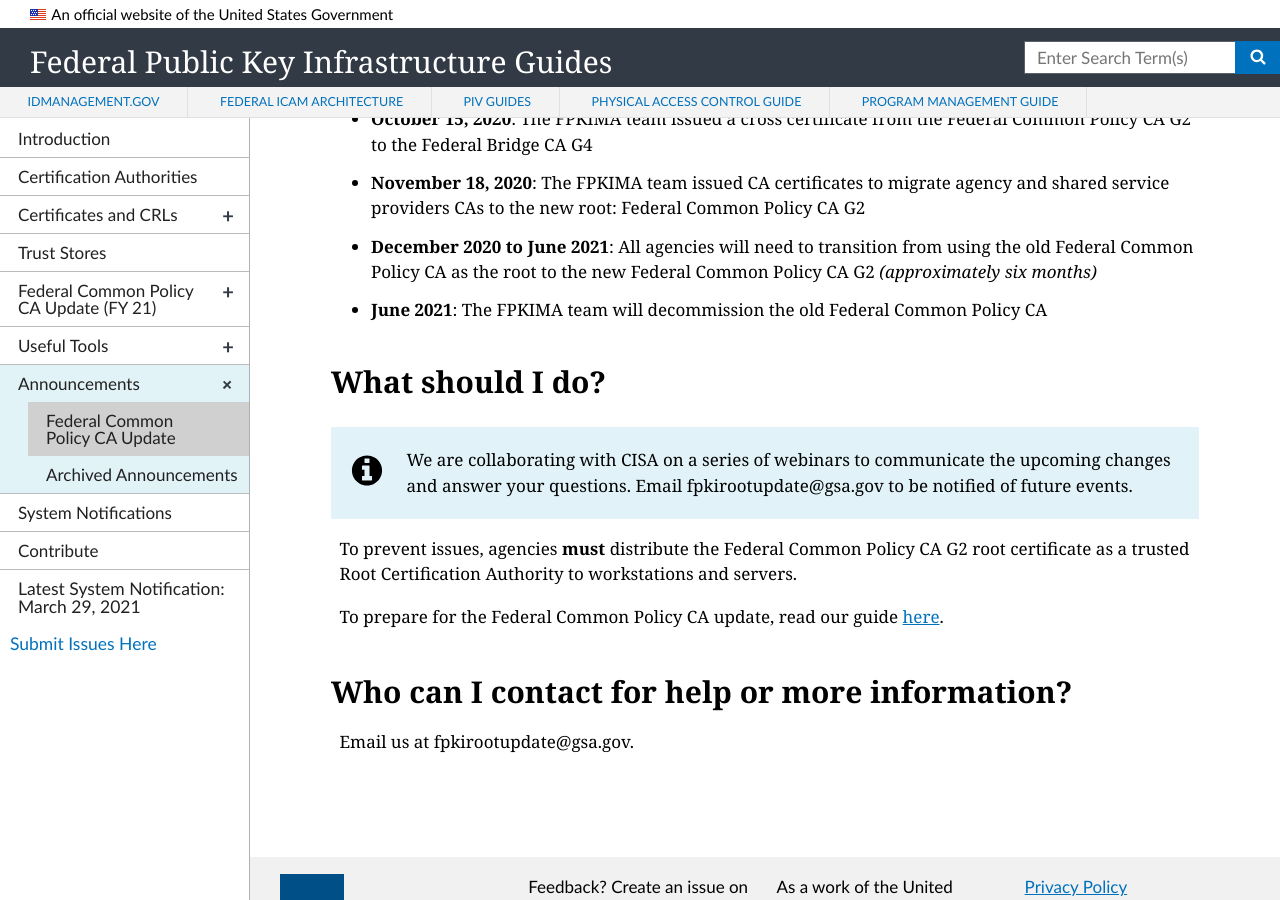
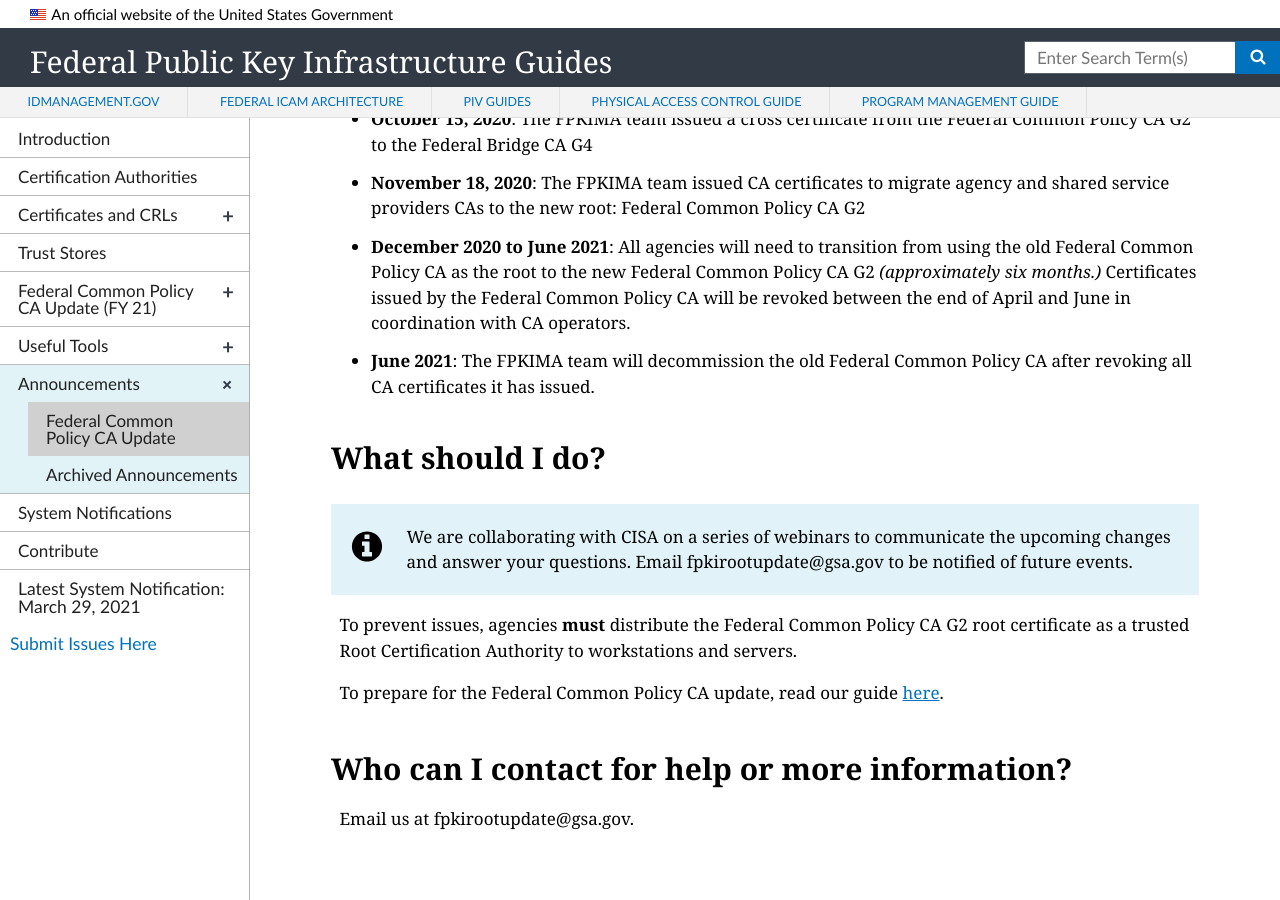
Before and after one commit to GSA/fpki-guides, a Jekyll site: the page built from _announcements/01_common_policy_rekey.md, in a window 1280 px wide and 900 px high, scrolled down 899 px. Built offline with Jekyll 4.4.1, drawn with Linux system fonts in a browser that asks for light colours; nearby versions of some CDN libraries.

Commit message:
Update 01_common_policy_rekey.md

```diff
--- a/_announcements/01_common_policy_rekey.md
+++ b/_announcements/01_common_policy_rekey.md
@@ -30,8 +30,8 @@
 - **October 14, 2020**: The Federal PKI Management Authority (FPKIMA) created the new Federal Common Policy CA G2 root
 - **October 15, 2020**: The FPKIMA team issued a cross certificate from the Federal Common Policy CA G2 to the Federal Bridge CA G4
 - **November 18, 2020**: The FPKIMA team issued CA certificates to migrate agency and shared service providers CAs to the new root: Federal Common Policy CA G2
-- **December 2020 to June 2021**: All agencies will need to transition from using the old Federal Common Policy CA as the root to the new Federal Common Policy CA G2 *(approximately six months)*
-- **June 2021**: The FPKIMA team will decommission the old Federal Common Policy CA
+- **December 2020 to June 2021**: All agencies will need to transition from using the old Federal Common Policy CA as the root to the new Federal Common Policy CA G2 *(approximately six months.)* Certificates issued by the Federal Common Policy CA will be revoked between the end of April and June in coordination with CA operators.
+- **June 2021**: The FPKIMA team will decommission the old Federal Common Policy CA after revoking all CA certificates it has issued.
 
 ## What should I do?
 
```
